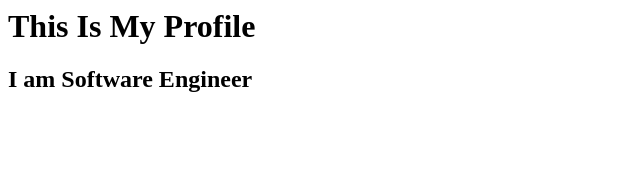
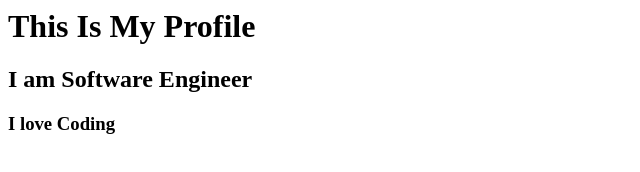
Before and after one commit to Khushalchavan22/myprofile, a plain HTML site: page index.html in a window 1280 px wide. Shown: the whole page, without its empty margins (0-640 px from the left). Drawn offline with Linux system fonts and the light colour scheme.

Commit message:
Dhincheck pooja

```diff
--- a/index.html
+++ b/index.html
@@ -1,2 +1,3 @@
 <h1>This Is My Profile </h1>
 <h2>I am Software Engineer</h2>
+<h3>I love Coding</h3>
```
